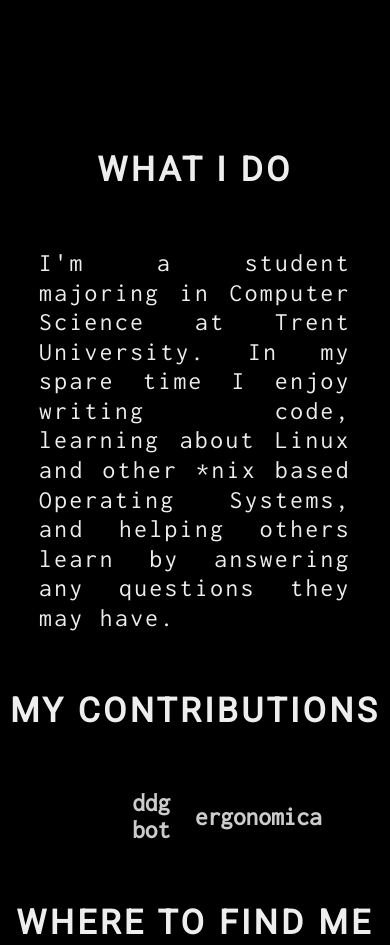
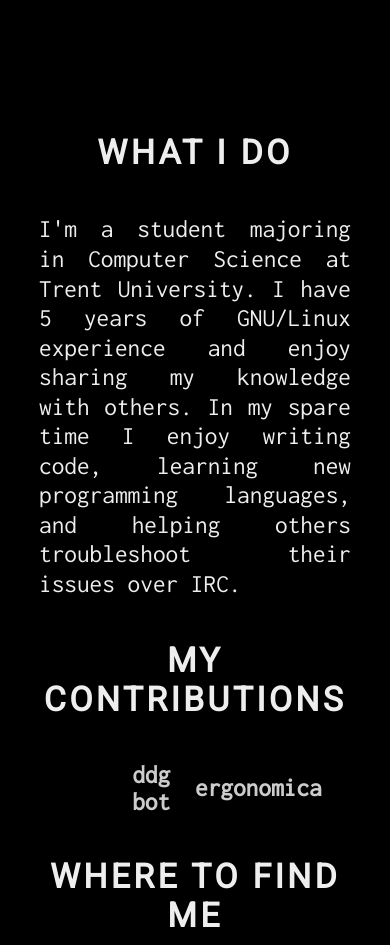
Before and after one commit to codebam/old-codebam.github.io, a plain HTML site: page index.html in a window 390 px wide. Shown: the part 820-1765 px from the top of the page. Drawn offline with Linux system fonts and the light colour scheme.

Commit message:
updated what I do section and fixed spacing on mobile

```diff
--- a/css/style.css
+++ b/css/style.css
@@ -18,7 +18,7 @@ h1 {
   font-size: 5em;
   text-transform: uppercase;
   letter-spacing: 0.1em;
-  /*! margin: 0.5em; */
+  /* margin: 0.5em; */
   text-align: center;
   color: #eee;
 }
@@ -36,7 +36,7 @@ h3 {
   font-size: 4vh;
   letter-spacing: 0.1em;
   text-transform: uppercase;
-  /*! margin:2vh; */
+  margin:2vh;
   /*! margin-bottom: 2vh; */
   text-align: center;
 }
@@ -44,7 +44,7 @@ h3 {
 p {
   color: #eee;
   /*! margin-top: 2vh; */
-  letter-spacing: 0.1em;
+  letter-spacing: 0em;
   /*! margin-bottom: 2vh; */
   text-align: justify;
 }
--- a/index.html
+++ b/index.html
@@ -52,9 +52,10 @@
                     <div class="text">
                         <p>
                             I'm a student majoring in Computer Science at Trent University.
-                            In my spare time I enjoy writing code, learning about Linux
-                            and other *nix based Operating Systems, and helping others learn
-                            by answering any questions they may have.
+                            I have 5 years of GNU/Linux experience and enjoy sharing
+                            my knowledge with others. In my spare time I enjoy writing code,
+                            learning new programming languages, and helping others
+                            troubleshoot their issues over IRC.
                         </p>
                     </div>
                 </div>
```
